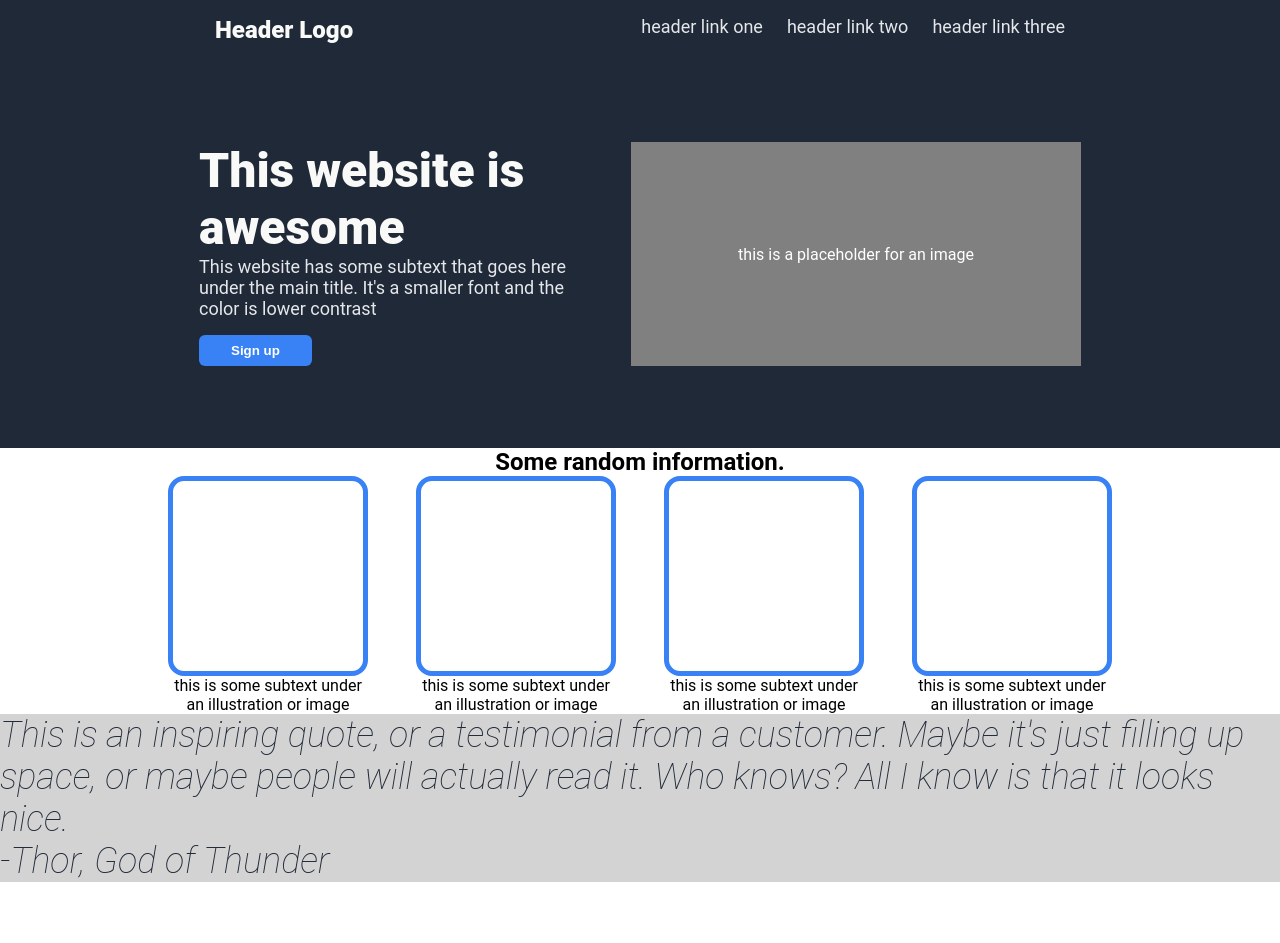
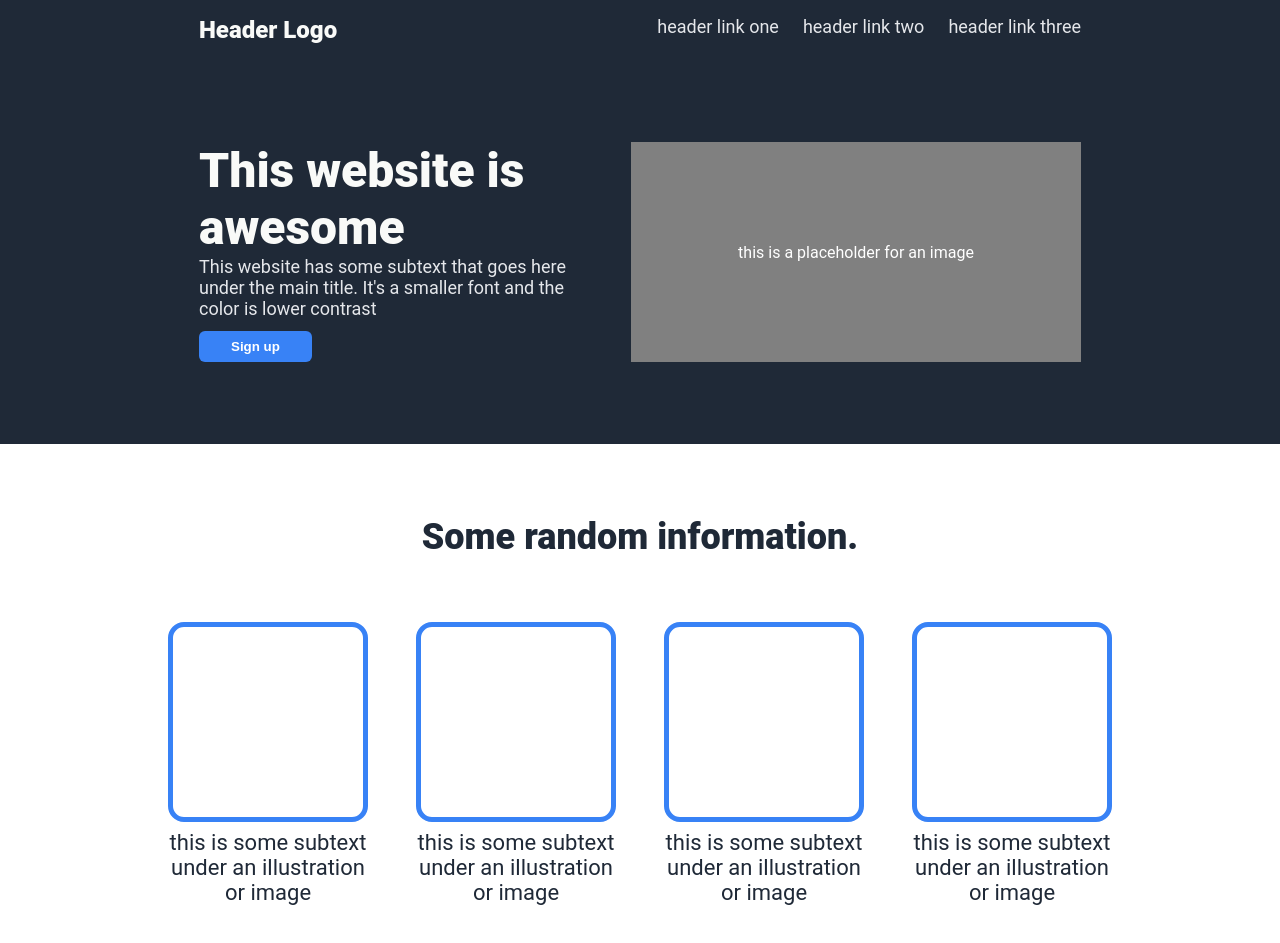
Before and after one commit to panem-enzo/landing-page, a plain HTML site: page index.html in a window 1280 px wide. Shown: the top 943 px of the page. Drawn offline with Linux system fonts and the light colour scheme.

Commit message:
Completed website: landing-page

```diff
--- a/index.html
+++ b/index.html
@@ -22,6 +22,7 @@
         </div>
     </div>
     <div class="home">
+        <div class="home-container">
             <div class="left">
                 <h1>This website is awesome</h1>
                 <p>This website has some subtext that goes here under the main title.
@@ -32,6 +33,7 @@
             <div class="right">
                 <div class="image">
                     this is a placeholder for an image
+                </div>
             </div>
         </div>
     </div>
--- a/styles.css
+++ b/styles.css
@@ -43,7 +43,7 @@ span {
     padding: 16px 0;
 }
 
-.header a, .home .left {
+.header a, .home .left, .cta-container .left {
     font-size: 18px;
     color: #E5E7EB;
 }
@@ -56,7 +56,7 @@ span {
 .header-container {
     display: flex;
     justify-content: space-between;
-    width: 850px;
+    width: 882px;
 }
 
 .header .left {
@@ -68,9 +68,13 @@ span {
 .home {
     display: flex;
     justify-content: center;
+    align-items: center;
+    padding: 82px;
+}
+
+.home-container {
+    display: flex;
     gap: 32px;
-    /* height: 30vh; */
-    padding: 82px;
 }
 
 .home .left {
@@ -84,7 +88,7 @@ span {
 }
 
 .home .left p {
-    margin-bottom: 16px;
+    margin-bottom: 12px;
 }
 
 .home .right {
@@ -100,11 +104,21 @@ span {
     flex-direction: column;
     justify-content: center;
     align-items: center;
+    padding: 72px;
+    font-size: 22px;
+    color: #1F2937;
+}
+
+.content h2 {
+    font-size: 36px;
+    font-weight: 900;
+    color: #1F2937;
 }
 
 .items-container {
     display: flex;
     gap: 48px;
+    padding: 64px;
 }
 
 .item {
@@ -116,6 +130,7 @@ span {
     height: 200px;
     border: 5px solid #3882F6;
     border-radius: 16px;
+    margin-bottom: 8px;
 }
 
 .testimonial {
@@ -123,13 +138,22 @@ span {
     justify-content: center;
     align-items: center;
     background-color: lightgray;
+    padding: 72px;
 }
 
 .testimonial-container {
+    width: 900px;
     font-size: 36px;
-    font-weight: 100;
+    font-weight: lighter;
     font-style: italic;
     color: #1F2937;
+}
+
+.testimonial-container span {
+    font-size: 24px;
+    font-style: normal;
+    font-weight: 600;
+    text-align: right;
 }
 
 .call-to-action {
```
Lines whose indentation alone changed are shown as unchanged.
